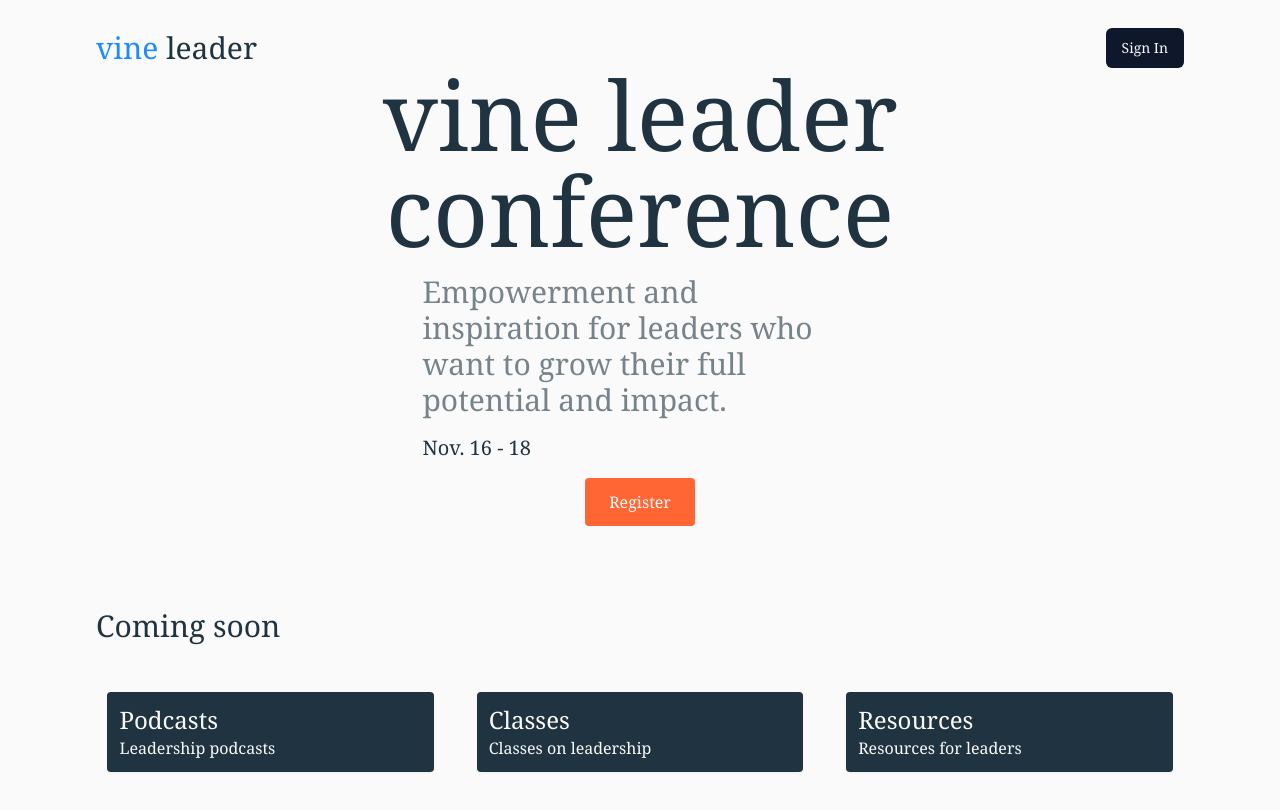
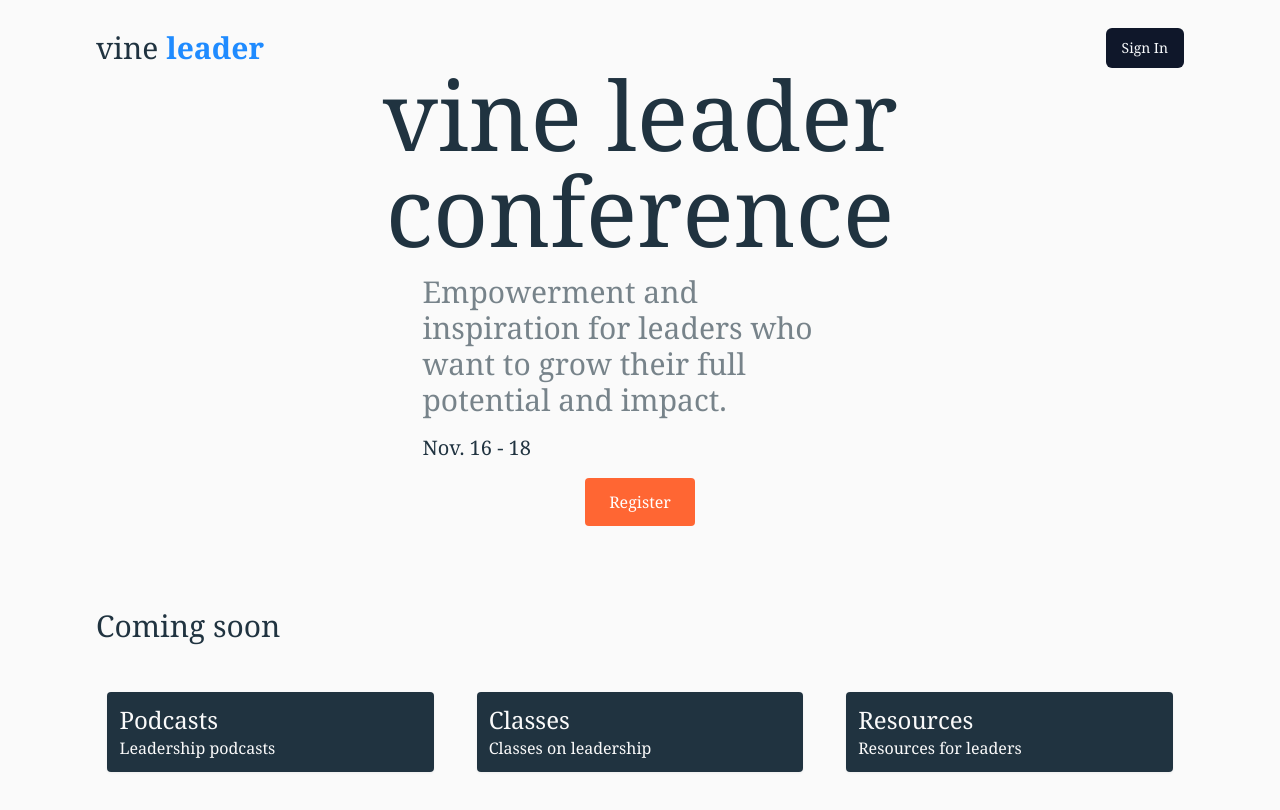
Before and after one commit to rmscrlos/vineleader, a Next.js app: page / in a window 1280 px wide. Shown: the top 810 px of the page. Built offline with nearby package versions, Linux system fonts and the light colour scheme; no server answers.

Commit message:
changed logo

```diff
--- /dev/null
+++ b/src/components/VineLeaderLogo.tsx
@@ -0,0 +1,9 @@
+const VineLeaderLogo = () => {
+	return (
+		<span className="text-3xl">
+			vine <span className="text-blueaccent-1 font-semibold">leader</span>
+		</span>
+	);
+};
+
+export default VineLeaderLogo;
--- a/src/components/header/Header.tsx
+++ b/src/components/header/Header.tsx
@@ -2,15 +2,14 @@ import ThemeToggle from "@/app/ThemeToggle";
 import SignInButton from "../SignInButton";
 import { getAuthSession } from "@/lib/nextauth";
 import UserAccountNav from "../UserAccountNav";
+import VineLeaderLogo from "../VineLeaderLogo";
 
 const Header = async () => {
 	const session = await getAuthSession();
 	return (
 		<div className="h-24 px-24 flex justify-between items-center md:px-16 sm:px-6">
 			<div>
-				<span className="text-3xl">
-					<span className="text-blueaccent-1">vine</span> leader
-				</span>
+				<VineLeaderLogo />
 			</div>
 
 			<div className="flex justify-center items-center gap-4">
```
